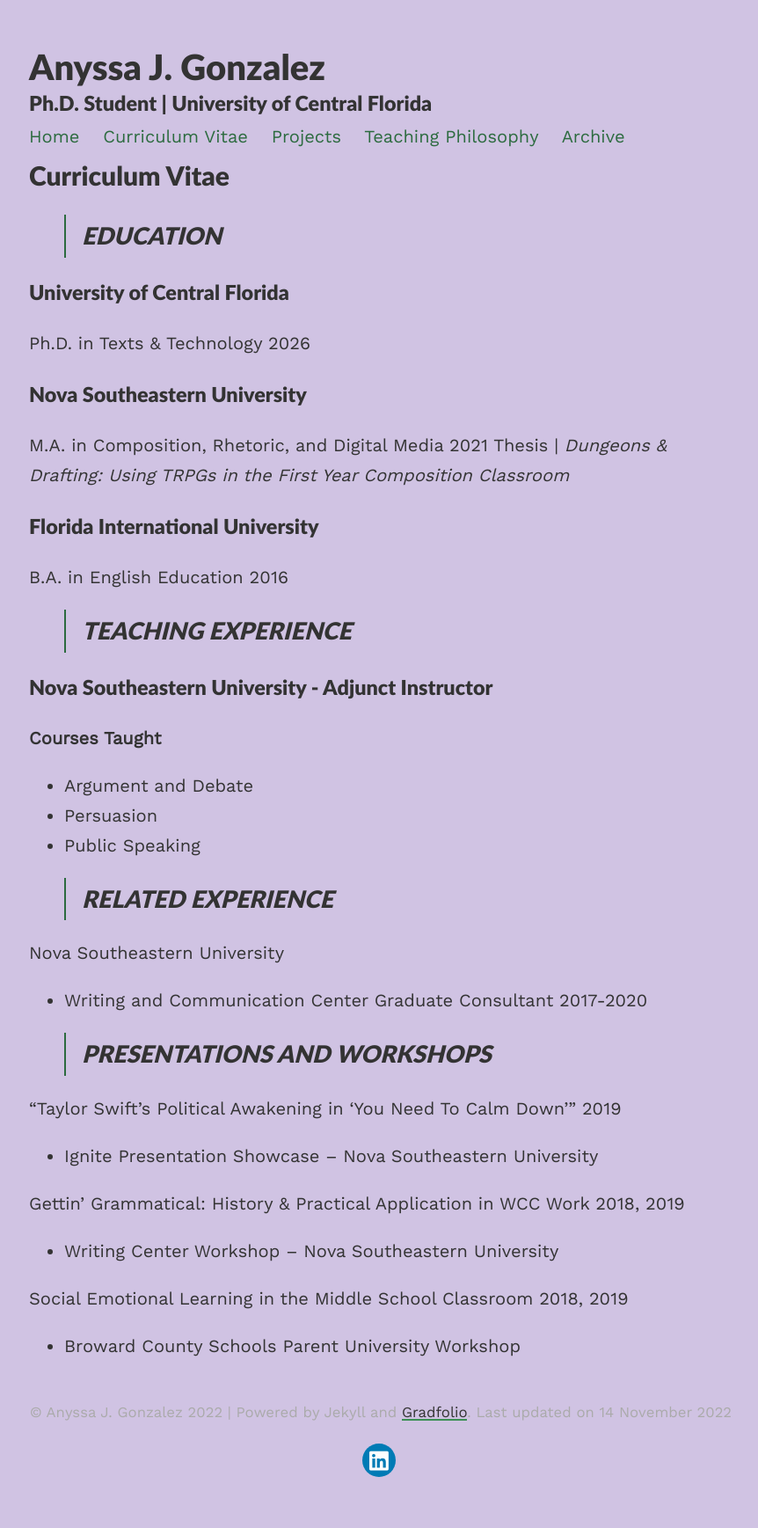
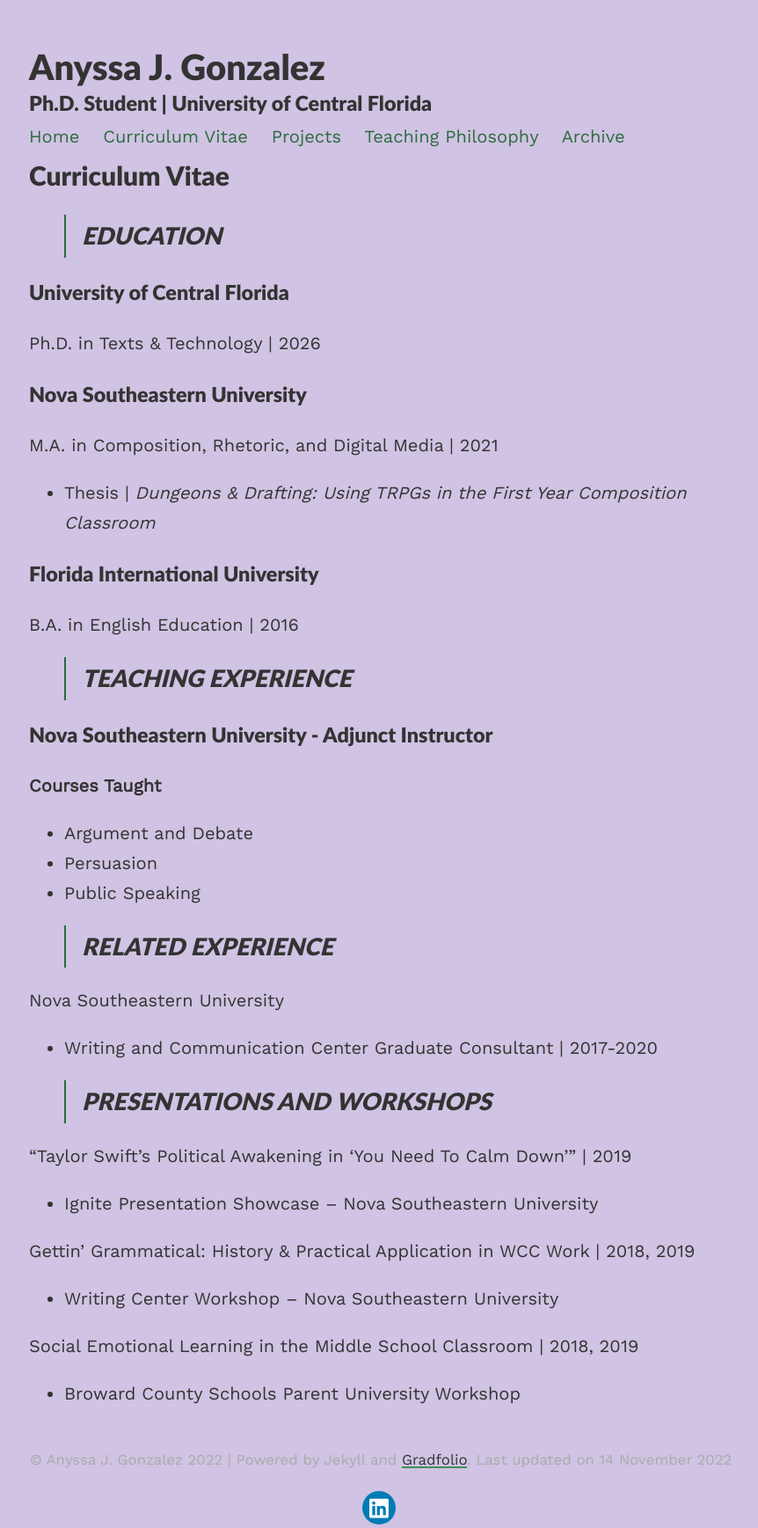
Before and after one commit to anyssajgonzalez/AnyssaPortfolio, a Jekyll site: the page built from _pages/cv.md, in a window 1280 px wide. Shown: the whole page at 88% size, without its empty margins (207-1069 px from the left). Built offline with Jekyll 4.4.1, drawn with Linux system fonts in a browser that asks for light colours; nearby versions of some CDN libraries; before the commit the page ends 1683 px from its top, so only the background shows below that.

Commit message:
additional CV formatting

```diff
--- a/_pages/cv.md
+++ b/_pages/cv.md
@@ -9,14 +9,14 @@
 >## EDUCATION
 
 ### University of Central Florida
-Ph.D. in Texts & Technology 2026
+Ph.D. in Texts & Technology \| 2026
 
 ### Nova Southeastern University
-M.A. in Composition, Rhetoric, and Digital Media 2021
-Thesis \| *Dungeons & Drafting: Using TRPGs in the First Year Composition Classroom*
+M.A. in Composition, Rhetoric, and Digital Media \| 2021
+- Thesis \| *Dungeons & Drafting: Using TRPGs in the First Year Composition Classroom*
 
 ### Florida International University
-B.A. in English Education 2016
+B.A. in English Education \| 2016
 
 >## TEACHING EXPERIENCE
 
@@ -30,18 +30,18 @@
 >## RELATED EXPERIENCE
 
 Nova Southeastern University
-- Writing and Communication Center Graduate Consultant 2017-2020
+- Writing and Communication Center Graduate Consultant \| 2017-2020
 
 >## PRESENTATIONS AND WORKSHOPS
 
 "Taylor Swift's Political Awakening in 'You Need To Calm Down'"
-2019
+\| 2019
 - Ignite Presentation Showcase -- Nova Southeastern University
 
-Gettin' Grammatical: History & Practical Application in WCC Work
+Gettin' Grammatical: History & Practical Application in WCC Work \|
 2018, 2019
 - Writing Center Workshop -- Nova Southeastern University
 
-Social Emotional Learning in the Middle School Classroom 2018,
+Social Emotional Learning in the Middle School Classroom \| 2018,
 2019
 - Broward County Schools Parent University Workshop
```
